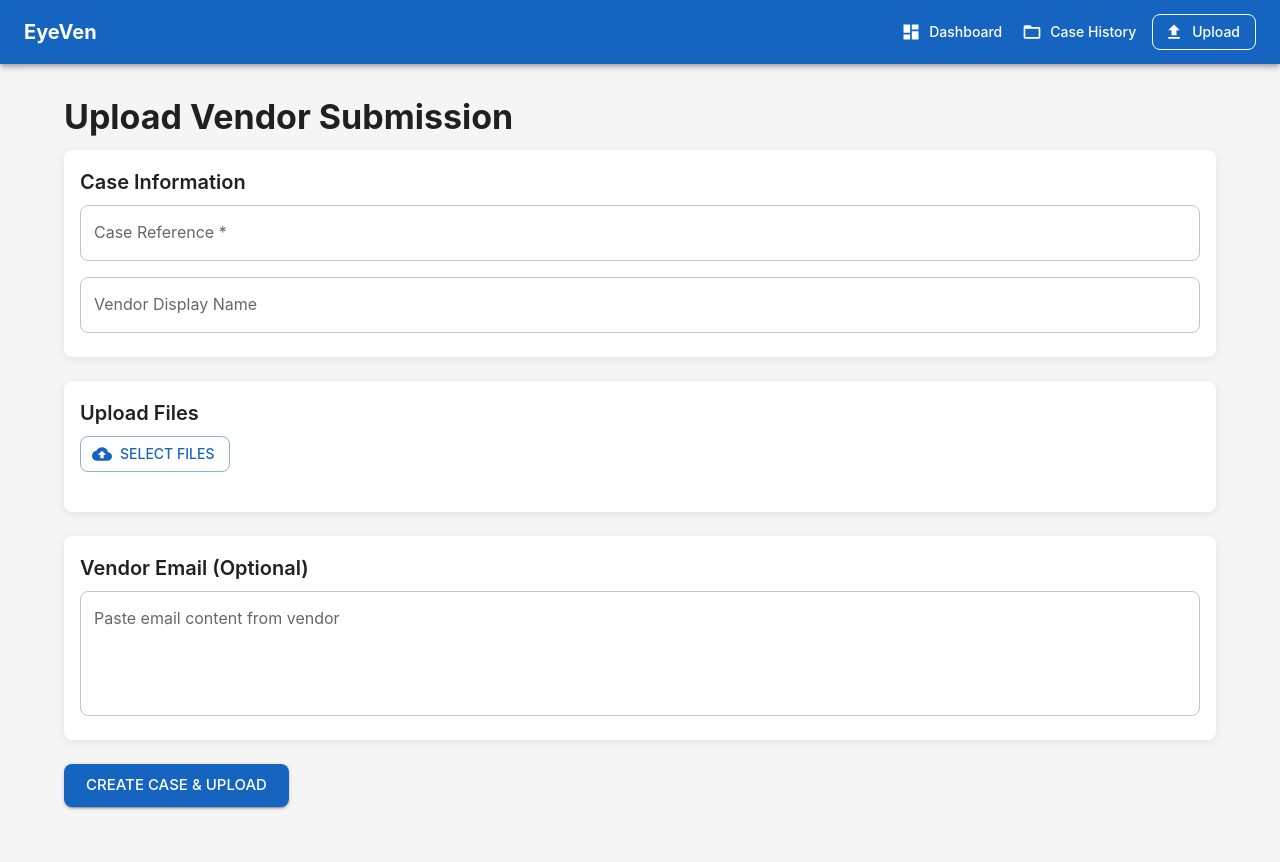
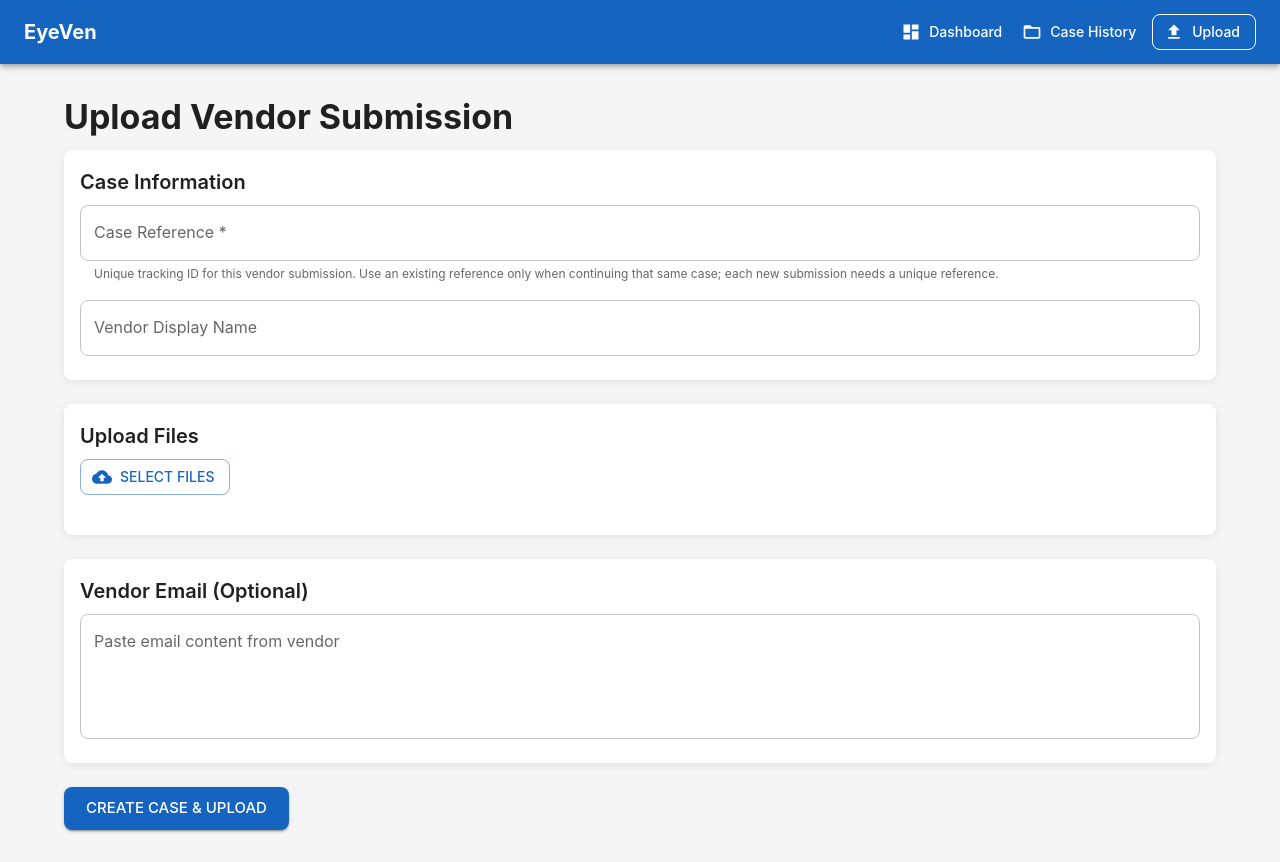
Before and after one commit to Lyann444/EyeVen, a React (Create React App) app in the folder frontend/: page /upload in a window 1280 px wide. Before the commit the page ends 839 px from the top, so only its background shows below. Built offline with nearby package versions, Linux system fonts and the light colour scheme; no server answers.

Commit message:
Explain case reference on vendor upload form

```diff
--- a/frontend/src/pages/UploadCasePage.tsx
+++ b/frontend/src/pages/UploadCasePage.tsx
@@ -1,7 +1,7 @@
 import React, { useState } from 'react';
 import { useNavigate } from 'react-router-dom';
 import {
-  Box, Typography, Button, TextField, Card, CardContent, Alert, LinearProgress,
+  Box, Typography, Button, TextField, Card, CardContent, Alert, LinearProgress, FormHelperText,
 } from '@mui/material';
 import CloudUploadIcon from '@mui/icons-material/CloudUpload';
 import apiClient from '../services/apiClient';
@@ -71,7 +71,8 @@ const UploadCasePage: React.FC = () => {
             onChange={e => setCaseReference(e.target.value)}
             fullWidth
             sx={{ mb: 2 }}
-            placeholder="e.g., VC-2024-001"
+            placeholder="e.g., EV-2026-001"
+            helperText="Unique tracking ID for this vendor submission. Use an existing reference only when continuing that same case; each new submission needs a unique reference."
           />
           <TextField
             label="Vendor Display Name"
```
